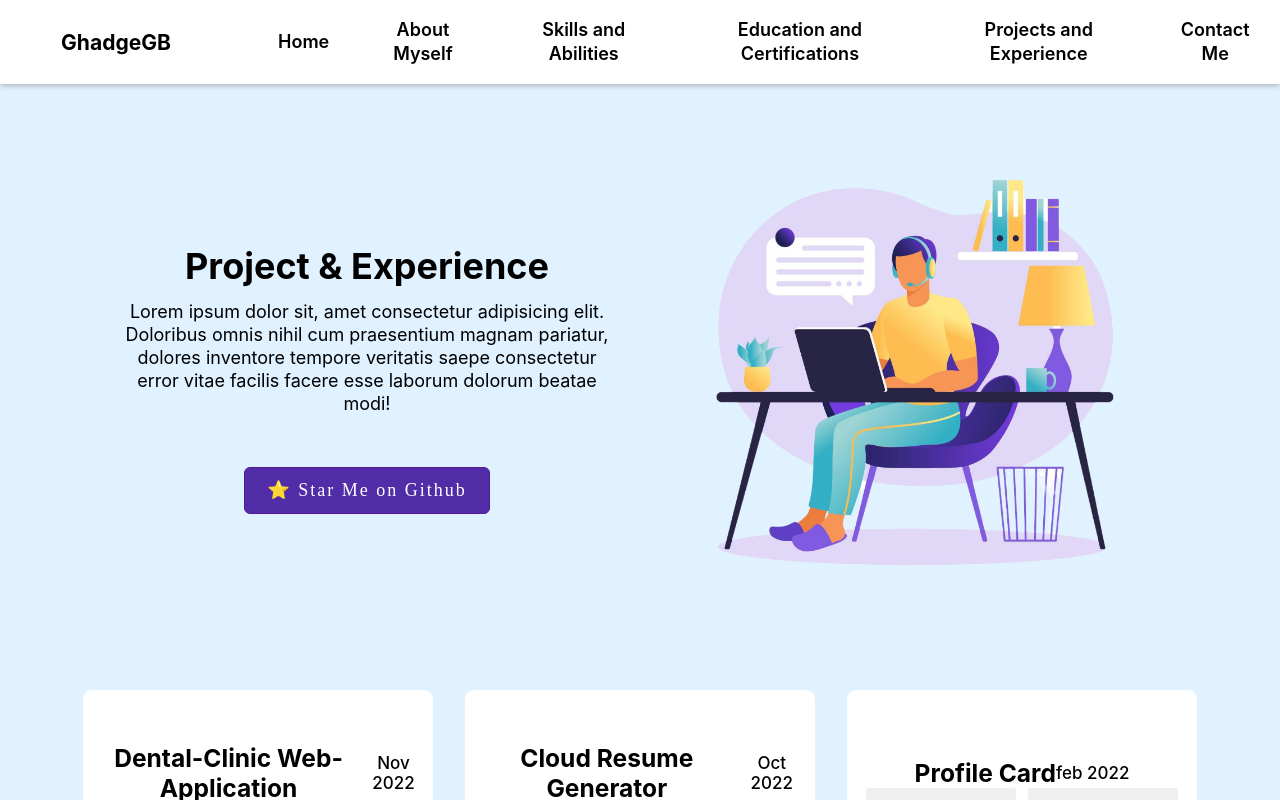
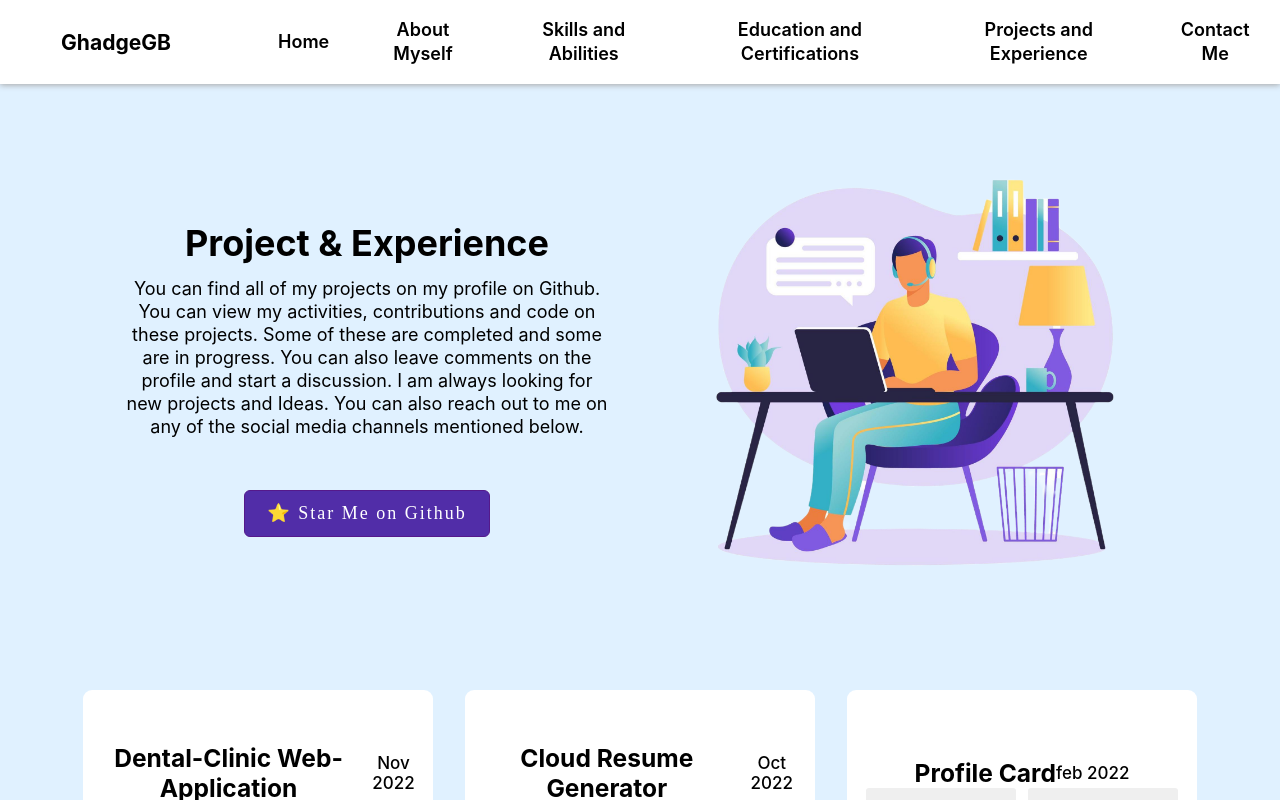
Before and after one commit to goldenhouse0601/luckyboss-portfolio-, a React (Create React App) app: page /projects_and_experiences in a window 1280 px wide. Shown: the top 800 px of the page. Built offline with nearby package versions, Linux system fonts and the light colour scheme.

Commit message:
change #318

```diff
--- a/src/pages/components/ProjHome.jsx
+++ b/src/pages/components/ProjHome.jsx
@@ -9,10 +9,12 @@ function ProjHome() {
         <div className="proj_left">
           <h3>Project & Experience</h3>
           <p>
-            Lorem ipsum dolor sit, amet consectetur adipisicing elit. Doloribus
-            omnis nihil cum praesentium magnam pariatur, dolores inventore
-            tempore veritatis saepe consectetur error vitae facilis facere esse
-            laborum dolorum beatae modi!
+            You can find all of my projects on my profile on Github. You can
+            view my activities, contributions and code on these projects. Some
+            of these are completed and some are in progress. You can also leave
+            comments on the profile and start a discussion. I am always looking
+            for new projects and Ideas. You can also reach out to me on any of
+            the social media channels mentioned below.
           </p>
           <Githubcomp
             backgroundColor="#512da8"
```
